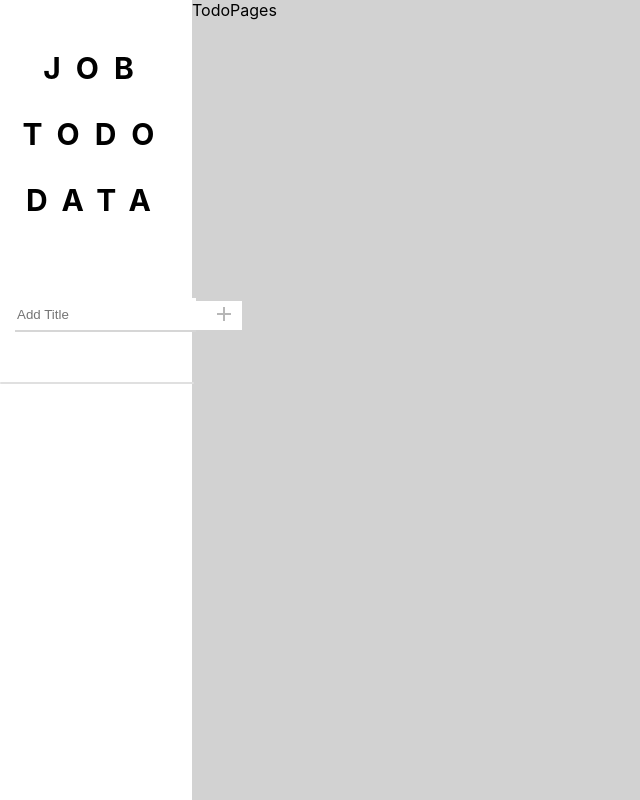
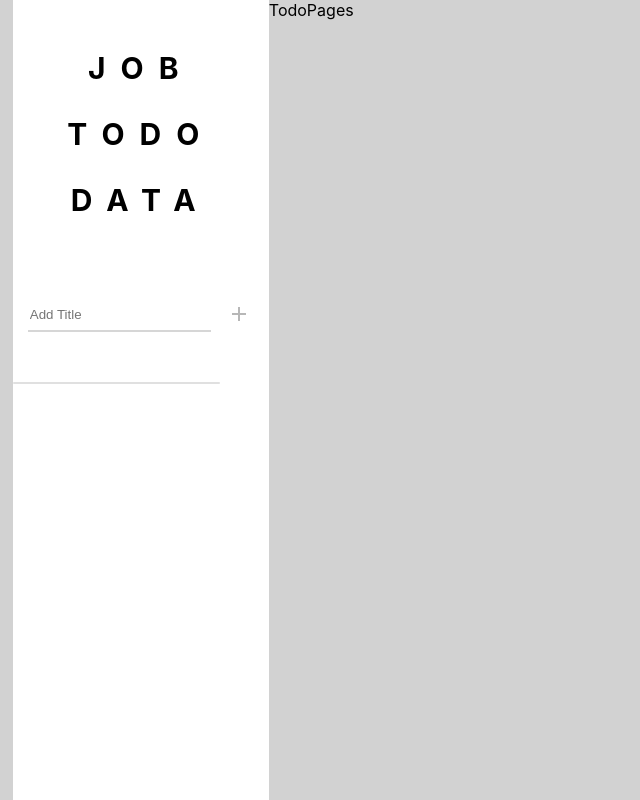
Before and after one commit to anAstrnt/job-todolist, a React (Create React App) app: page / in a window 1280 px wide. Shown: the whole page, without its empty margins (0-640 px from the left). Built offline with nearby package versions, Linux system fonts and the light colour scheme.

Commit message:
🎨 sidebarのデザインを少し変更

```diff
--- a/src/components/TitleAddBar.module.css
+++ b/src/components/TitleAddBar.module.css
@@ -1,5 +1,6 @@
 .titleAddBar {
-  width: 15vw;
+  margin-left: 1vw;
+  width: 20vw;
   height: 100vh;
   background-color: #ffffff;
 }
@@ -28,7 +29,7 @@
 }
 
 .inputTitle {
-  width: 200px;
+  width: 70%;
   height: 30px;
   border: none;
   border-bottom: 2px solid #cccc;
--- a/src/components/TitleAddBar.tsx
+++ b/src/components/TitleAddBar.tsx
@@ -1,4 +1,4 @@
-import React, { useContext, useEffect, useState } from "react";
+import React, { useContext, useState } from "react";
 import styles from "./TitleAddBar.module.css";
 import List from "@mui/material/List";
 import ListItem from "@mui/material/ListItem";
@@ -73,13 +73,13 @@ const TitleAddBar: React.FC = () => {
           <AddIcon sx={{ marginLeft: "10px" }} />
         </button>
       </form>
-      <List sx={titleList} aria-label="mailbox folders">
+      <List sx={titleList} aria-label="mailbox folders" style={{ width: "80%" }}>
         {titleLists.map((title) => (
           <div key={title.id}>
             <Link to={title.link}>
               <Button
                 type="button"
-                style={{ width: "100%", color: "#000" }}
+                style={{ color: "#000", width: "100%" }}
                 onClick={() => {
                   onTodoPage(title.link);
                 }}
```
